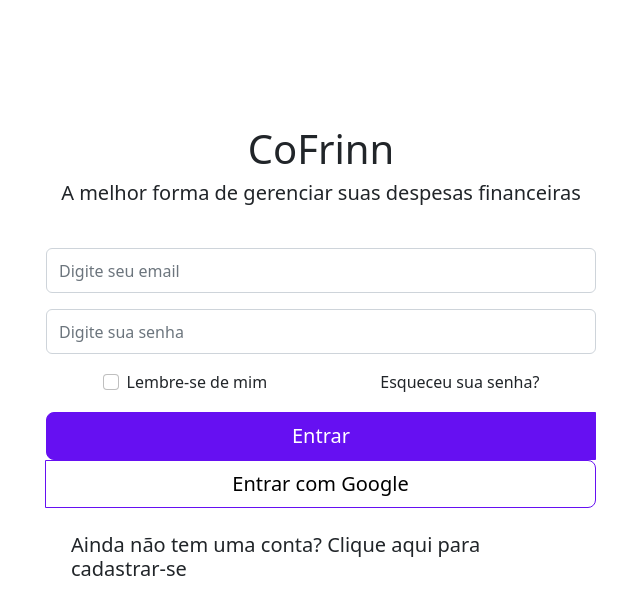
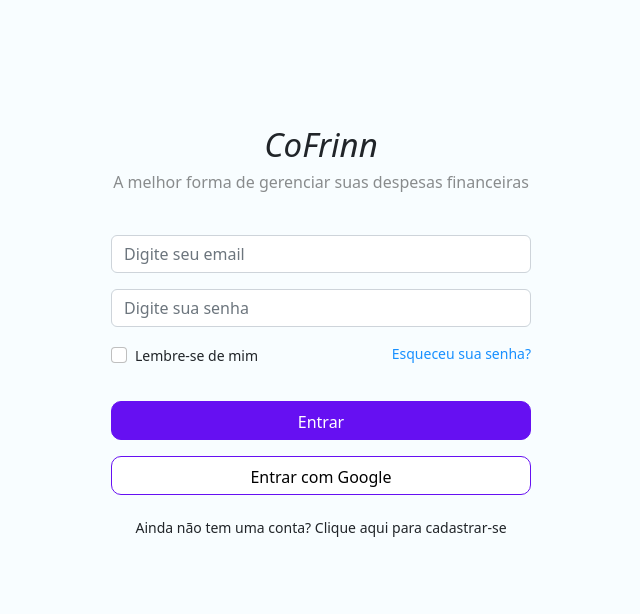
Before and after one commit to izassb/CoFrinn-Client, a React (Create React App) app: page / in a window 1280 px wide. Shown: the top 614 px of the page, without its empty margins (319-959 px from the left). Built offline with nearby package versions, Linux system fonts and the light colour scheme.

Commit message:
Changing the page style

```diff
--- a/src/pages/Login/index.js
+++ b/src/pages/Login/index.js
@@ -11,8 +11,8 @@ function Login() {
     <div className="content">
       <div className="container">
         <div className="text">
-          <h1>CoFrinn</h1>
-          <h5>A melhor forma de gerenciar suas despesas financeiras</h5>
+          <h1 className="title">CoFrinn</h1>
+          <h5 className="subtitle">A melhor forma de gerenciar suas despesas financeiras</h5>
         </div>
         <Form>
           <Form.Group className="mb-3" controlId="formBasicEmail">
@@ -31,13 +31,11 @@ function Login() {
           </div>
         </Form>
         <div className="buttons">
-          <ButtonGroup>
             <Button variant="second" size="lg"> Entrar </Button>
             <Button variant="primary" size="lg"> Entrar com Google </Button>
-          </ButtonGroup>
         </div>
         <div className="description2">
-          <h5>
+          <h5 className="text-description2">
             Ainda não tem uma conta? Clique aqui para cadastrar-se
           </h5>
         </div>
--- a/src/pages/Login/style.css
+++ b/src/pages/Login/style.css
@@ -1,9 +1,21 @@
+h1.title {
+  font-style: italic;
+  font-size: 33px;
+}
+
+h5.subtitle {
+  font-weight: 400;
+  font-size: 16px;
+  color: rgba(0, 0, 0, 0.45);
+}
+
 div.content {
   display: flex;
   width: 100vw;
   height: 100vh;
   justify-content: center;
   align-items: center;
+  background-color: #F8FDFF;
 }
 
 div.container {
@@ -23,42 +35,58 @@ div.text {
 
 div.description {
   display: flex;
-  justify-content: space-around;
+  justify-content: space-between;
+}
+
+a.nav-link {
+  color: #1890FF;
+  font-size: 14px;
 }
 
 Form {
-    display: flex;
-    width: 550px;
-    flex-direction: column;
-  }
+  display: flex;
+  width: 550px;
+  flex-direction: column;
+  Width: 420px;
+}
+
+label.form-check-label {
+  font-size: 14px;
+}
 
 input#formBasicEmail.form-control {
-  height: 45px;
+  Height: 38px
 }
 
 input#formBasicPassword.form-control {
-  height: 45px;
+  Height: 38px
 }
 
-div.btn-group {
+div.buttons {
   display: flex;
   flex-direction: column;
   justify-content: space-between;
-  width: 550px;
+  width: 420px;
 }
 
 button.btn.btn-second.btn-lg {
   color: white;
   border-color: #6610f2;
   background-color: #6610f2;
-
-
+  margin: 1em 0;
+  height: 39px;
+  font-size: 16px;
+  border-radius: 10px;
 }
 
 button.btn.btn-primary.btn-lg {
   color: black;
   border-color: #6610f2;
   background-color: white;
+  font-weight: 500;
+  height: 39px;
+  font-size: 16px;
+  border-radius: 10px;
 }
 
 .description2 {
@@ -66,4 +94,10 @@ button.btn.btn-primary.btn-lg {
   height: 100px;
   width: 550px;
   padding: 25px;
+  justify-content: center;
 }
+
+h5.text-description2 {
+  font-size: 14px;
+  font-weight: 400;
+}
```
Also changed, not shown: src/App.js (+0 -16 lines).
